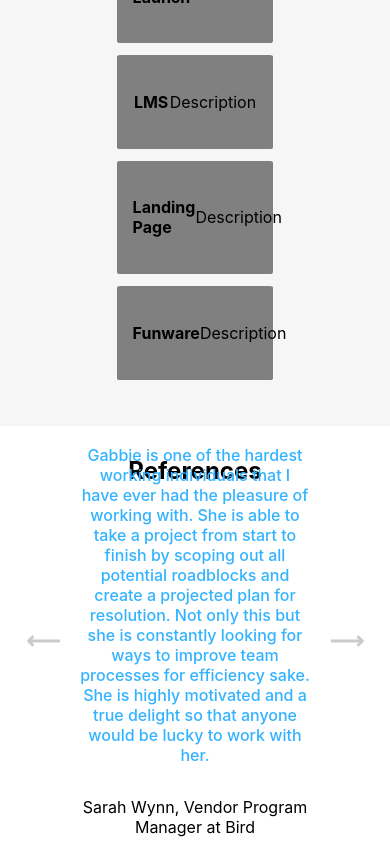
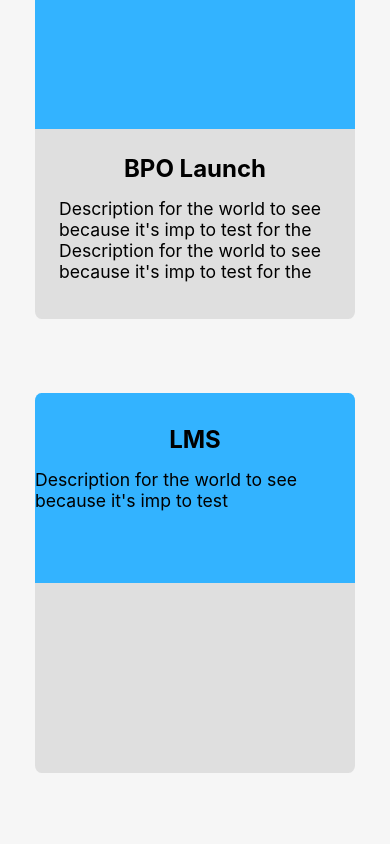
Before and after one commit to gabbiedla/portfoliov2, a React (Create React App) app: page / in a window 390 px wide. Shown: the part 3280-4124 px from the top of the page. Built offline with nearby package versions, Linux system fonts and the light colour scheme.

Commit message:
proj section css fix

```diff
--- a/src/Components/Projects/Projects.css
+++ b/src/Components/Projects/Projects.css
@@ -36,46 +36,94 @@
 
 /* New project display */
 
-.category-container {
+/* .category-container {
   display: flex;
   flex-wrap: wrap;
   align-items: center;
   justify-content: space-around;
-}
+} */
 
 .proj-container {
   display: flex;
   flex-wrap: wrap;
   align-items: center;
-  justify-content: space-around;
+  justify-content: space-evenly;
+  gap: 2em;
   padding-bottom: 5vh;
+  padding-left: 2em;
+  padding-right: 2em;
 }
 
 .blocks {
-  display: flex;
-  flex-direction: row;
-  align-items: center;
-  justify-content: space-evenly;
-  /* border: solid; */
   background-color: grey;
   border-radius: 2%;
+  background: linear-gradient(180deg, #33b3ff 50%, #dfdfdf 50%);
+  min-height: 380px;
+  width: 320px;
+  margin-bottom: 3vh;
+  margin-top: 2vh;
+  position: relative;
 }
 
-.box {
-  width: 40%;
-  margin-bottom: 1%;
-  margin-top: 2%;
-  padding: 4%;
+.proj-copy-content {
+  position: absolute;
+  display: flex;
+  flex-direction: column;
+  /* text-align: center; */
+  justify-content: center;
+  /* vertical-align: middle; */
+  align-items: center;
+  width: 100%;
+  max-height: 50%;
+  /* max-height: 20vh; */
+  padding-left: 1.5em;
+  padding-right: 1.5em;
+  /* padding-bottom: 16%; */
+  /* background-color: red; */
+  /* position: absolute; */
+  /* top: 0; */
+  padding-bottom: 3vh;
+  bottom: 0;
 }
 
-/* .proj-name {
+.proj-name {
+  text-align: center;
+  font-size: 1.5rem;
+  /* margin-bottom: 1vh; */
+  /* padding-bottom: -2vh; */
+}
+
+.proj-des {
   text-align: left;
+  font-size: 1.1rem;
+  margin-top: -2vh;
+  /* padding-bottom: 2vh; */
+  /* padding-top: 1vh; */
+}
+/* .proj-name,
+.proj-des {
+  padding-top: 5vh;
+  position: relative;
+  display: flex;
 } */
 
-/* padding: 10%; */
-/* width: 40%;
-  height: 20%; */
-/* margin: 2%; */
+/* .box {
+  min-width: 20em;
+  margin-bottom: 2vh;
+  margin-top: 2vh;
+} */
+
+/* .proj-name {
+  text-align: center;
+}
+
+.proj-des {
+  text-align: left;
+  padding-left: 1em;
+  padding-right: 1em;
+  background-color: red;
+
+} */
 
 @media screen and (max-width: 768px) {
   /* New project display */
--- a/src/Components/Projects/Projects.js
+++ b/src/Components/Projects/Projects.js
@@ -13,12 +13,20 @@ function Projects() {
       </div> */}
       <div className="proj-container">
         <div className="blocks box">
-          <h4 className="proj-name">BPO Launch</h4>
-          <p className="proj-des">Description</p>
+          <div className="proj-copy-content">
+            <h4 className="proj-name">BPO Launch</h4>
+            <p className="proj-des">
+              Description for the world to see because it's imp to test for the
+              Description for the world to see because it's imp to test for the
+            </p>
+          </div>
         </div>
         <div className="blocks box">
           <h4 className="proj-name">LMS</h4>
-          <p className="proj-des">Description</p>
+          <p className="proj-des">
+            {' '}
+            Description for the world to see because it's imp to test
+          </p>
         </div>
         <div className="blocks box">
           <h4 className="proj-name">Landing Page</h4>
--- a/src/Components/Slider/Slider.css
+++ b/src/Components/Slider/Slider.css
@@ -10,7 +10,7 @@
     position: relative;
     /* display: flex; */
     overflow: hidden;
-    min-height: 430px;
+    min-height: 440px;
     /* bottom: 0;
     top: 0; */
 
@@ -27,14 +27,19 @@
     display: flex;
     justify-content: center;
     align-items: center;
+    /* vertical-align: middle; */
+    /* text-align: center; */
     flex-direction: column;
-    min-height: 200px;
+    margin-top: 1.5em;
+    /* padding-bottom: -50%; */
+    /* min-height: 200px; */
     /* top: 0; */
     /* left: 0; */
     /* right: 0; */
 
     top: 0;
     bottom: 0;
+    /* margin-bottom: -100px; */
     /* margin-top: -5px; */
     /* left: 0; */
     /* width: 100%; */
@@ -46,6 +51,7 @@
   .slider-title {
     /* text-align: center; */
     padding-top: 10px;
+    /* padding-bottom: 50px; */
     /* position: fixed;
     top: 0; */
 
```
Also changed, not shown: src/Components/Projects/Dataproj.js (added, +26 -0 lines).
